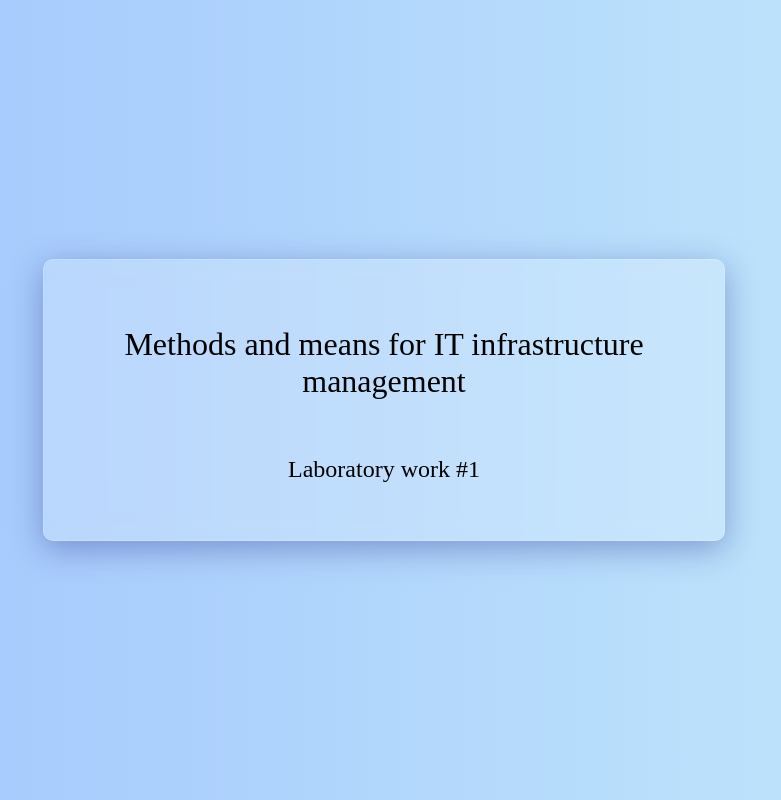
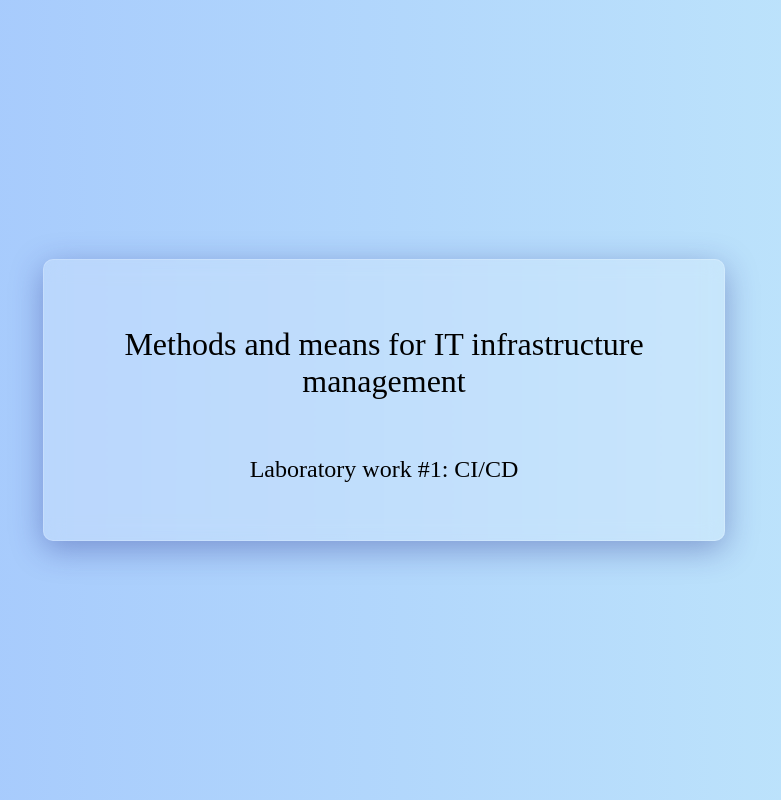
Before and after one commit to nchopyk/infrastructure-management, a plain HTML site: page index.html in a window 1280 px wide. Shown: the whole page, without its empty margins (256-1037 px from the left). Drawn offline with Linux system fonts and the light colour scheme.

Commit message:
CI/CD test

```diff
--- a/index.html
+++ b/index.html
@@ -7,7 +7,7 @@
 <body>
 <div class="glass-rectangle">
     <p class="large-text">Methods and means for IT infrastructure management</p>
-    <p class="small-text">Laboratory work #1</p>
+    <p class="small-text">Laboratory work #1: CI/CD</p>
 </div>
 </body>
 </html>
```
